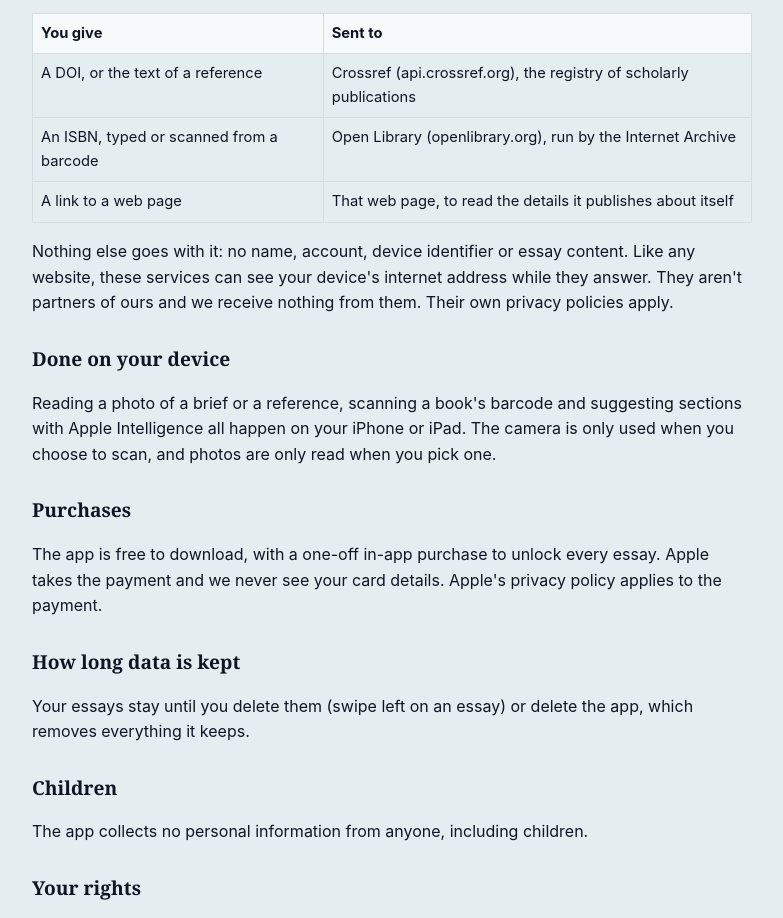
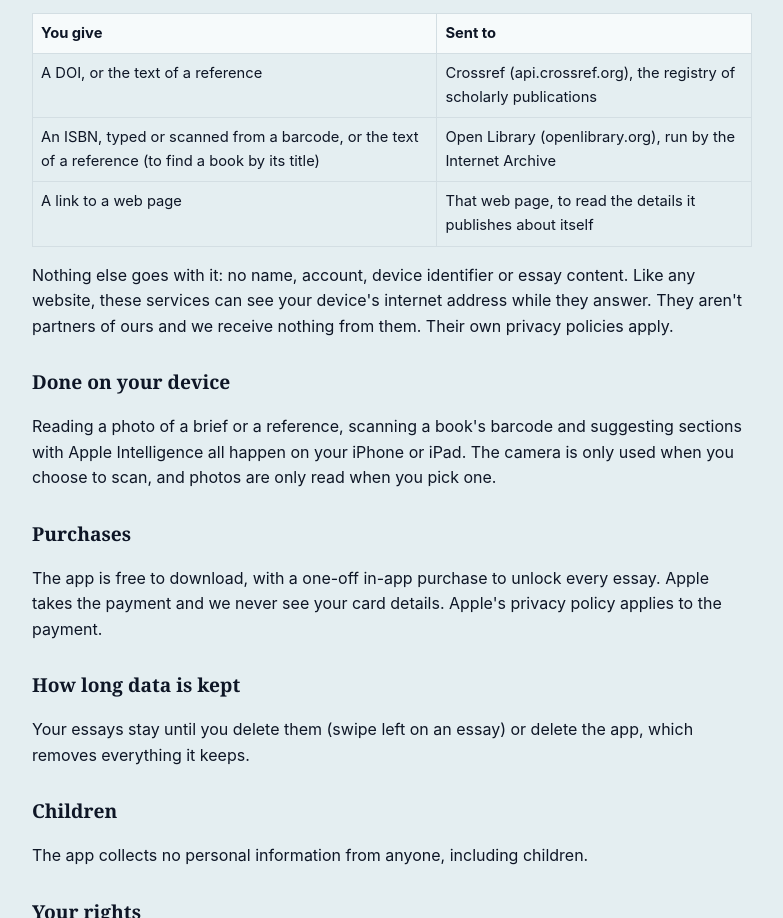
Before and after one commit to dannyb584/sciencemadevisual-website, a plain HTML site: page essay-blueprint/privacy.html in a window 1280 px wide. Shown: the part 965-1883 px from the top of the page, without its empty margins (248-1031 px from the left). Drawn offline with Linux system fonts and the light colour scheme.

Commit message:
Essay Blueprint privacy: Open Library also gets reference text (book title search, app 1.1)
Co-Authored-By: Claude Fable 5.2 <noreply@anthropic.com>

```diff
--- a/essay-blueprint/privacy.html
+++ b/essay-blueprint/privacy.html
@@ -27,7 +27,7 @@ a{color:#2F45E6}nav{font-size:.9rem;margin-bottom:24px}
 <p>When you ask the app to look up a source, it sends only what you gave it, straight from your device:</p>
 <table><tr><th>You give</th><th>Sent to</th></tr>
 <tr><td>A DOI, or the text of a reference</td><td>Crossref (api.crossref.org), the registry of scholarly publications</td></tr>
-<tr><td>An ISBN, typed or scanned from a barcode</td><td>Open Library (openlibrary.org), run by the Internet Archive</td></tr>
+<tr><td>An ISBN, typed or scanned from a barcode, or the text of a reference (to find a book by its title)</td><td>Open Library (openlibrary.org), run by the Internet Archive</td></tr>
 <tr><td>A link to a web page</td><td>That web page, to read the details it publishes about itself</td></tr></table>
 <p>Nothing else goes with it: no name, account, device identifier or essay content. Like any website, these services can see your device's internet address while they answer. They aren't partners of ours and we receive nothing from them. Their own privacy policies apply.</p>
 <h2>Done on your device</h2>
```
